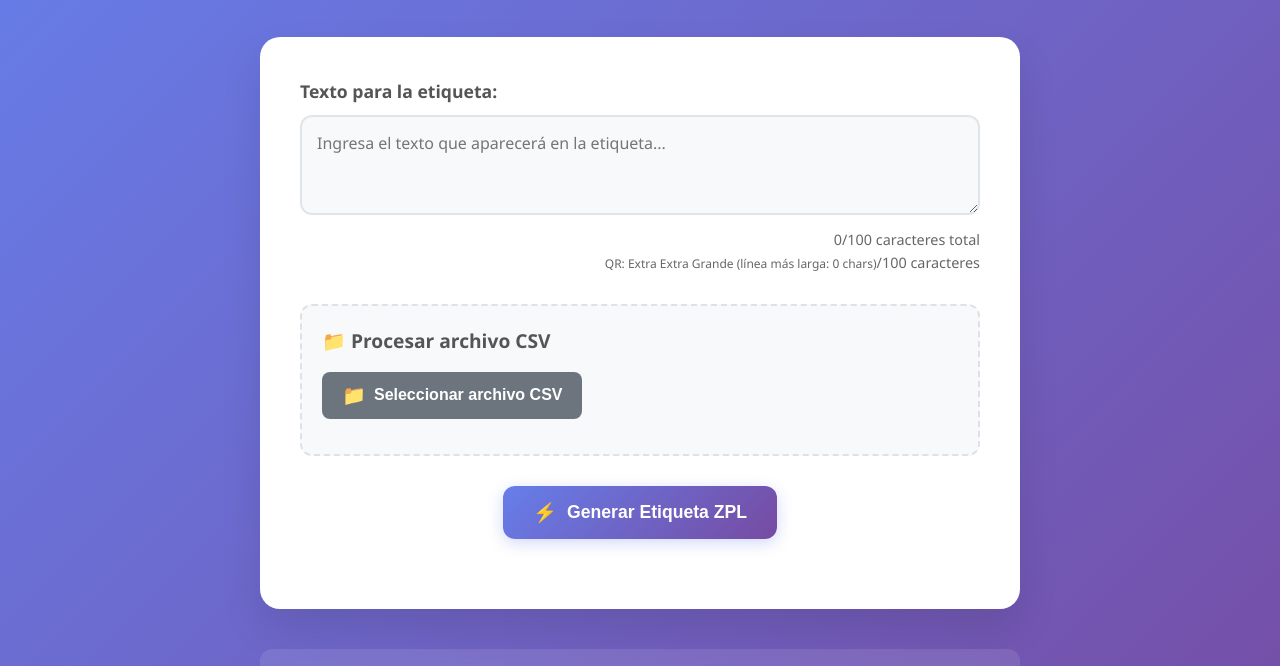
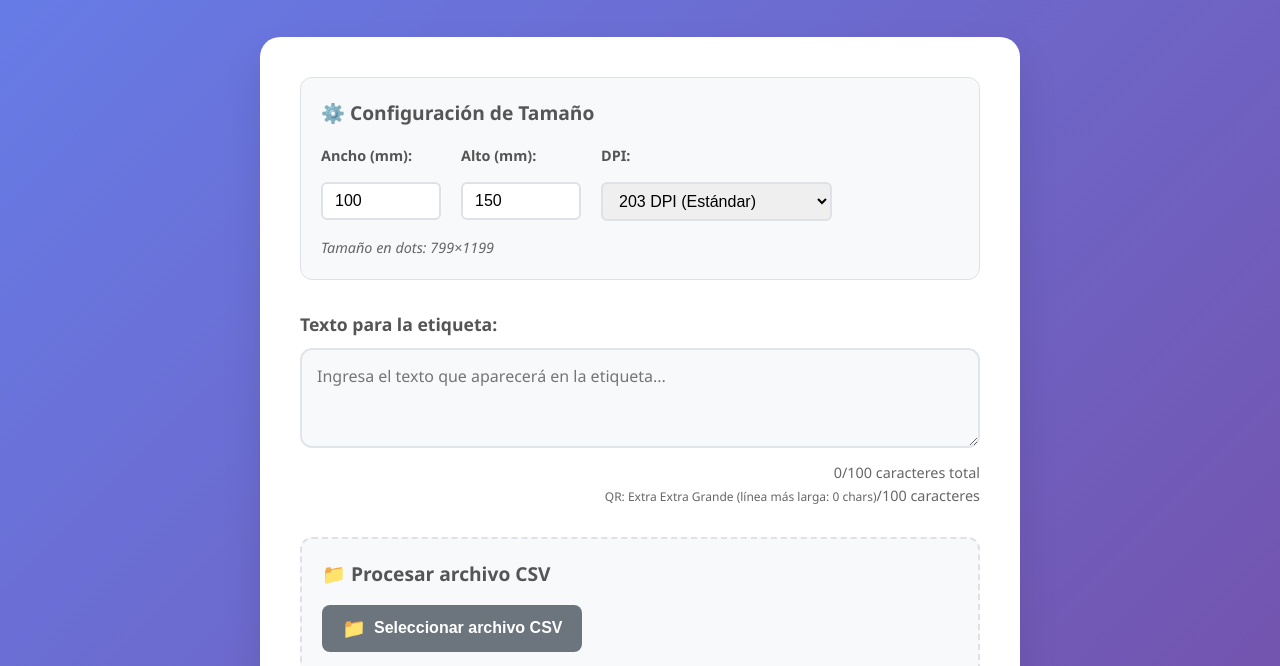
Before and after one commit to ropu/zpl-qr-generator, a plain HTML site: page index.html in a window 1280 px wide. Shown: the part 125-791 px from the top of the page. Drawn offline with Linux system fonts and the light colour scheme.

Commit message:
✨ Agregar configuración de tamaño de etiqueta configurable
- Agregar controles para ancho, alto y DPI
- Implementar cálculo automático de dots por mm
- Actualizar interfaz con sección de configuración
- Ajustar márgenes y tamaño de fuente automáticamente
- Actualizar documentación con nuevas especificaciones
- Soportar DPI: 152, 203, 300

```diff
--- a/index.html
+++ b/index.html
@@ -29,6 +29,31 @@
         </header>
 
         <main>
+            <div class="config-section">
+                <h3>⚙️ Configuración de Tamaño</h3>
+                <div class="size-config">
+                    <div class="size-input">
+                        <label for="labelWidth">Ancho (mm):</label>
+                        <input type="number" id="labelWidth" value="100" min="20" max="200" step="1">
+                    </div>
+                    <div class="size-input">
+                        <label for="labelHeight">Alto (mm):</label>
+                        <input type="number" id="labelHeight" value="150" min="20" max="300" step="1">
+                    </div>
+                    <div class="size-input">
+                        <label for="dpiSetting">DPI:</label>
+                        <select id="dpiSetting">
+                            <option value="203">203 DPI (Estándar)</option>
+                            <option value="300">300 DPI (Alta resolución)</option>
+                            <option value="152">152 DPI (Baja resolución)</option>
+                        </select>
+                    </div>
+                </div>
+                <div class="size-info">
+                    <span id="sizeInfo">Tamaño en dots: 800×1200</span>
+                </div>
+            </div>
+
             <div class="input-section">
                 <label for="textInput">Texto para la etiqueta:</label>
                 <textarea
@@ -101,7 +126,7 @@
             <div class="specs">
                 <h4>Especificaciones de la Etiqueta</h4>
                 <ul>
-                    <li>📏 Tamaño: 100×150mm (800×1200 dots a 203 DPI)</li>
+                    <li>📏 Tamaño: <span id="footerSize">100×150mm (800×1200 dots a 203 DPI)</span></li>
                     <li>📝 Texto: 20% superior, centrado</li>
                     <li>📱 Código QR: 80% inferior</li>
                     <li>🖨️ Compatible con impresoras Zebra ZPL</li>
--- a/script.js
+++ b/script.js
@@ -1,5 +1,5 @@
 // Configuración de la etiqueta
-const LABEL_CONFIG = {
+let LABEL_CONFIG = {
     // Dimensiones en dots para 203 DPI (8 dots/mm)
     width: 800,    // 100mm × 8 dots/mm
     height: 1200,  // 150mm × 8 dots/mm
@@ -51,6 +51,13 @@ const copyBtn = document.getElementById('copyBtn');
 const downloadBtn = document.getElementById('downloadBtn');
 const exportPdfBtn = document.getElementById('exportPdfBtn');
 
+// Referencias para configuración de tamaño
+const labelWidth = document.getElementById('labelWidth');
+const labelHeight = document.getElementById('labelHeight');
+const dpiSetting = document.getElementById('dpiSetting');
+const sizeInfo = document.getElementById('sizeInfo');
+const footerSize = document.getElementById('footerSize');
+
 // Referencias para CSV
 const csvFile = document.getElementById('csvFile');
 const selectCsvBtn = document.getElementById('selectCsvBtn');
@@ -69,6 +76,7 @@ let currentZplCode = '';
 // Inicialización
 document.addEventListener('DOMContentLoaded', function() {
     setupEventListeners();
+    updateLabelConfig(); // Inicializar configuración de tamaño
     updateCharCounter();
 });
 
@@ -95,11 +103,52 @@ function setupEventListeners() {
         }
     });
 
+    // Event listeners para configuración de tamaño
+    labelWidth.addEventListener('input', updateLabelConfig);
+    labelHeight.addEventListener('input', updateLabelConfig);
+    dpiSetting.addEventListener('change', updateLabelConfig);
+
     // Event listeners para CSV
     selectCsvBtn.addEventListener('click', () => csvFile.click());
     csvFile.addEventListener('change', handleCsvFileSelect);
     skipHeader.addEventListener('change', updateCsvPreview);
     generateCsvBtn.addEventListener('click', generateFromCsv);
+}
+
+function updateLabelConfig() {
+    const width = parseInt(labelWidth.value);
+    const height = parseInt(labelHeight.value);
+    const dpi = parseInt(dpiSetting.value);
+
+    // Calcular dots por mm
+    const dotsPerMm = dpi / 25.4; // 25.4 mm = 1 inch
+
+    // Actualizar configuración
+    LABEL_CONFIG.width = Math.round(width * dotsPerMm);
+    LABEL_CONFIG.height = Math.round(height * dotsPerMm);
+    LABEL_CONFIG.textHeight = Math.round(LABEL_CONFIG.height * 0.2); // 20% superior
+    LABEL_CONFIG.qrHeight = LABEL_CONFIG.height - LABEL_CONFIG.textHeight; // 80% inferior
+
+    // Ajustar margen según el tamaño
+    LABEL_CONFIG.margin = Math.round(Math.min(width, height) * dotsPerMm * 0.05); // 5% del lado más pequeño
+
+    // Ajustar tamaño de fuente según el ancho
+    LABEL_CONFIG.fontSize = Math.round(LABEL_CONFIG.width * 0.075); // 7.5% del ancho
+
+    // Actualizar información visual
+    updateSizeInfo();
+}
+
+function updateSizeInfo() {
+    const width = parseInt(labelWidth.value);
+    const height = parseInt(labelHeight.value);
+    const dpi = parseInt(dpiSetting.value);
+
+    const sizeText = `Tamaño en dots: ${LABEL_CONFIG.width}×${LABEL_CONFIG.height}`;
+    const footerText = `${width}×${height}mm (${LABEL_CONFIG.width}×${LABEL_CONFIG.height} dots a ${dpi} DPI)`;
+
+    sizeInfo.textContent = sizeText;
+    footerSize.textContent = footerText;
 }
 
 function updateCharCounter() {
--- a/styles.css
+++ b/styles.css
@@ -44,6 +44,61 @@ main {
     padding: 40px;
     box-shadow: 0 20px 40px rgba(0,0,0,0.1);
     flex: 1;
+}
+
+.config-section {
+    margin-bottom: 30px;
+    padding: 20px;
+    background: #f8f9fa;
+    border-radius: 12px;
+    border: 1px solid #dee2e6;
+}
+
+.config-section h3 {
+    margin-bottom: 15px;
+    color: #555;
+    font-size: 1.2rem;
+}
+
+.size-config {
+    display: flex;
+    gap: 20px;
+    margin-bottom: 15px;
+    flex-wrap: wrap;
+}
+
+.size-input {
+    display: flex;
+    flex-direction: column;
+    gap: 5px;
+    min-width: 120px;
+}
+
+.size-input label {
+    font-weight: 600;
+    color: #555;
+    font-size: 0.9rem;
+}
+
+.size-input input,
+.size-input select {
+    padding: 8px 12px;
+    border: 2px solid #dee2e6;
+    border-radius: 6px;
+    font-size: 1rem;
+    transition: border-color 0.3s ease;
+}
+
+.size-input input:focus,
+.size-input select:focus {
+    outline: none;
+    border-color: #667eea;
+}
+
+.size-info {
+    font-size: 0.9rem;
+    color: #666;
+    font-style: italic;
 }
 
 .input-section {
```
Also changed, not shown: 1 other file.
